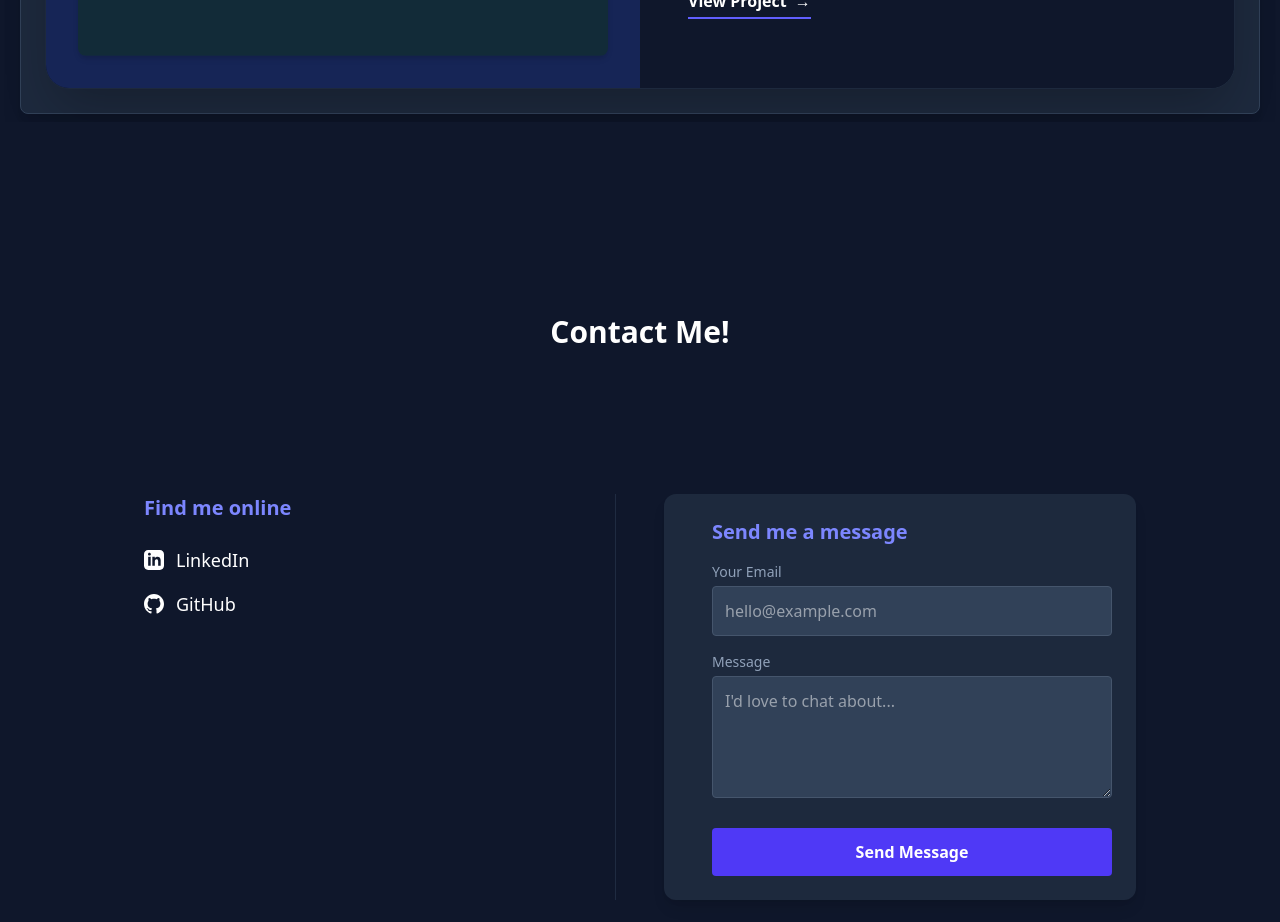
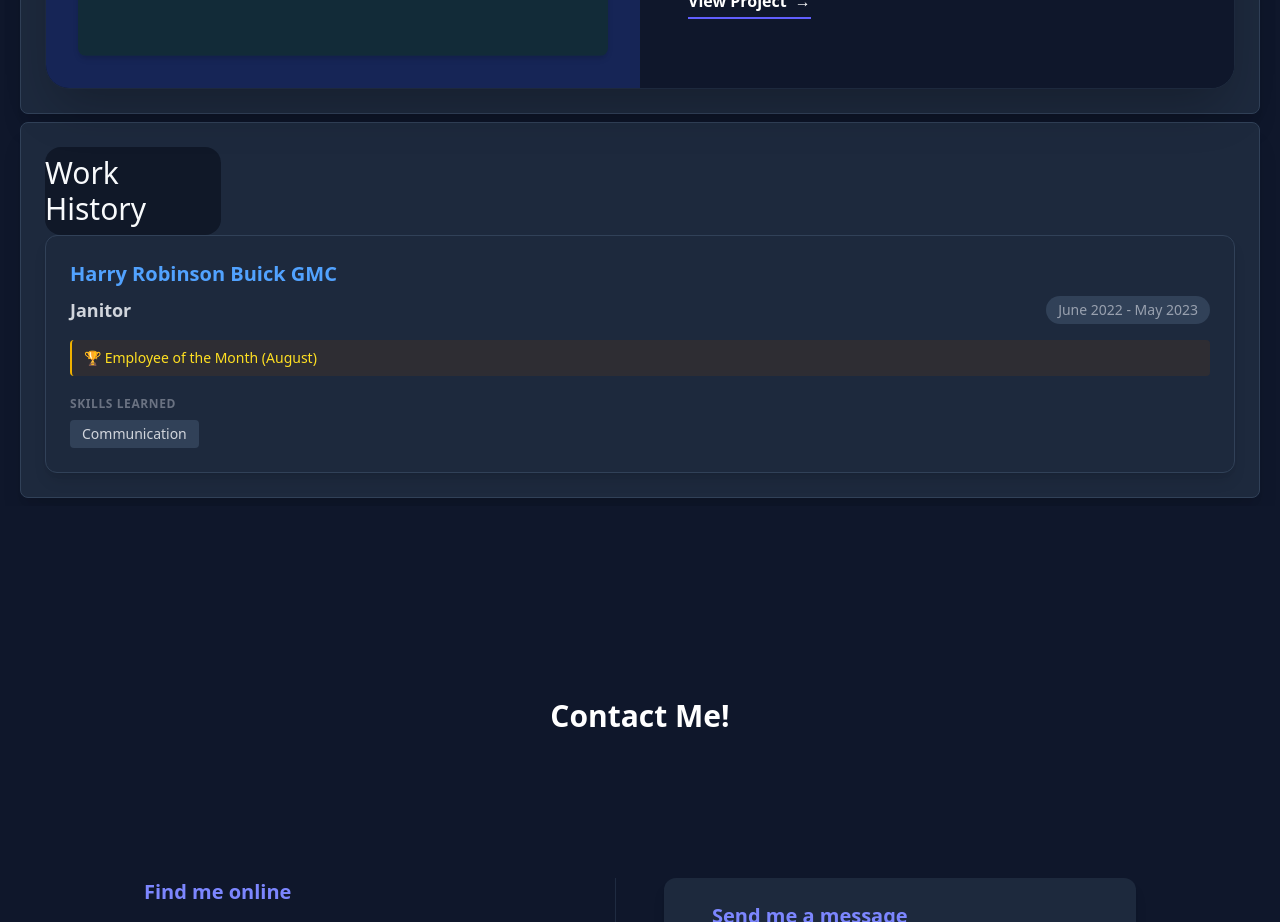
Before and after one commit to Slummybell23/ReactPortfolio, a React (Vite) app: page / in a window 1280 px wide. Shown: the part 2640-3562 px from the top of the page. Built offline with nearby package versions, Linux system fonts and the light colour scheme.

Commit message:
Building Work History.

```diff
--- /dev/null
+++ b/src/components/WorkHistory/WorkHistory.jsx
@@ -0,0 +1,71 @@
+import React from 'react';
+// import "./workHistory.css" // You can likely remove this now if you use the classes below
+
+const HISTORY = [
+    {
+        id: 1,
+        company: "Harry Robinson Buick GMC",
+        role: "Janitor",
+        date: "June 2022 - May 2023",
+        accolade: "Employee of the Month (August)",
+        skills: ["Communication"]
+    }
+];
+
+function WorkHistory() {
+    return (
+        <section className="card mx-5">
+            <h2 className="section-title">
+                Work History
+            </h2>
+
+            <div className="flex flex-col gap-6">
+                {HISTORY.map((job) => (
+                    <div
+                        key={job.id}
+                        className="bg-slate-800 rounded-xl p-6 border border-slate-700 shadow-lg"
+                    >
+                        {/* Header: Company Name */}
+                        <h3 className="text-xl font-bold text-blue-400 mb-2">
+                            {job.company}
+                        </h3>
+
+                        {/* Role & Date Row */}
+                        <div className="flex justify-between items-start mb-4 text-gray-300">
+                            <span className="font-semibold text-lg">{job.role}</span>
+                            <span className="text-sm bg-slate-700 px-3 py-1 rounded-full text-gray-400 whitespace-nowrap">
+                {job.date}
+              </span>
+                        </div>
+
+                        {/* Accolades (Only renders if one exists) */}
+                        {job.accolade && (
+                            <div className="mb-5 text-sm text-yellow-300 bg-yellow-900/20 py-2 px-3 rounded border-l-2 border-yellow-500">
+                                🏆 {job.accolade}
+                            </div>
+                        )}
+
+                        {/* Skills Section */}
+                        <div>
+                            <div className="text-xs uppercase tracking-wider text-gray-500 font-bold mb-2">
+                                Skills Learned
+                            </div>
+                            <div className="flex flex-wrap gap-2">
+                                {job.skills.map((skill, index) => (
+                                    <span
+                                        key={index}
+                                        className="px-3 py-1 bg-slate-700 text-gray-300 text-sm rounded hover:bg-slate-600 transition-colors"
+                                    >
+                    {skill}
+                  </span>
+                                ))}
+                            </div>
+                        </div>
+                    </div>
+                ))}
+            </div>
+        </section>
+    );
+}
+
+export default WorkHistory;
--- /dev/null
+++ b/src/components/WorkHistory/workHistory.css
@@ -0,0 +1,34 @@
+@import "tailwindcss";
+@tailwind utilities;
+
+.work-history-card {
+    @apply bg-slate-900 p-6 m-2 rounded-lg shadow-xl border border-slate-800;
+}
+
+.work-history-name {
+    @apply bg-blue-950 p-4 rounded-lg font-medium text-center text-2xl
+}
+
+.job-position {
+    @apply flex items-center justify-center text-center
+    px-2 py-1 rounded-lg
+    text-[10px] font-bold tracking-wide uppercase
+    bg-amber-50 text-amber-700
+    /*border border-amber-400*/
+    /*shadow-[0_0_10px_rgba(251,191,36,0.4)]*/
+    /*hover:shadow-[0_0_15px_rgba(251,191,36,0.6)]*/
+    /*transition-shadow duration-300*/
+
+}
+
+.skills-learned {
+        @apply flex items-center justify-center text-center
+        px-2 py-1 rounded-lg
+        text-[10px] font-bold tracking-wide uppercase
+        bg-amber-50 text-amber-700
+        border border-amber-400
+        shadow-[0_0_10px_rgba(251,191,36,0.4)]
+        hover:shadow-[0_0_15px_rgba(251,191,36,0.6)]
+        transition-shadow duration-300
+        w-1/10
+}
--- a/src/pages/MainPage.jsx
+++ b/src/pages/MainPage.jsx
@@ -2,6 +2,7 @@ import AboutMe from "../components/AboutMe/AboutMe.jsx";
 import Skills from "../components/Skills/Skills.jsx";
 import Projects from "../components/Projects/Projects.jsx";
 import ContactMe from "../components/ContactMe/ContactMe.jsx";
+import WorkHistory from "../components/WorkHistory/WorkHistory.jsx";
 
 
 function MainPage() {
@@ -13,6 +14,7 @@ function MainPage() {
         <AboutMe />
         <Skills />
         <Projects />
+        <WorkHistory />
         <ContactMe />
     </div>
 
```
